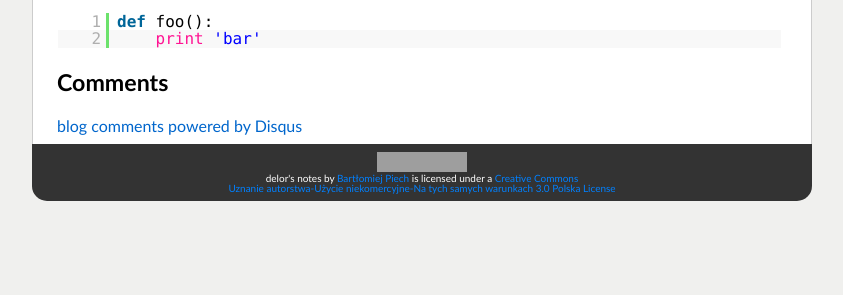
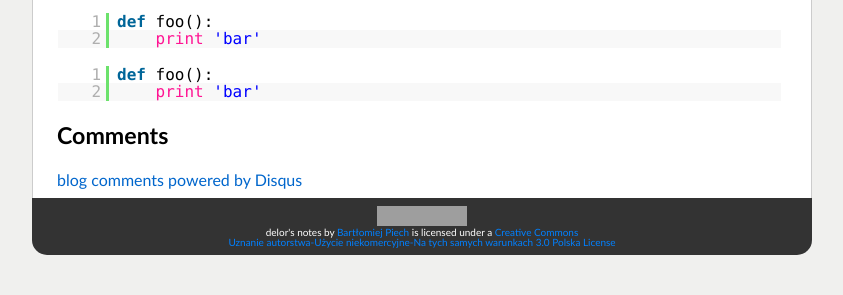
Before and after one commit to delor/delor.github.com, a Jekyll site: the page built from _posts/2010-01-17-test.markdown, in a window 1280 px wide, cut to the strip 654-949 px from the top of the page. Shown: the whole strip, without its empty margins (138-981 px from the left). Built offline with Jekyll 4.4.1, drawn with Linux system fonts in a browser that asks for light colours; Markdown is read by kramdown in place of the engine named in the settings; comment, search, counter and statistics services are not loaded; before the commit the page ends 900 px from its top, so only the background shows below that; grey boxes are pictures that could not be loaded.

Commit message:
additional syntaxhighlighter test

```diff
--- a/_posts/2010-01-17-test.markdown
+++ b/_posts/2010-01-17-test.markdown
@@ -29,6 +29,11 @@ def foo():
     print 'bar'
 </pre>
 
+<script type="syntaxhighlighter" class="brush: py"><![CDATA[
+def foo():
+    print 'bar'
+]]></script>
+
 <script type="text/javascript">
     SyntaxHighlighter.all()
 </script>
```
